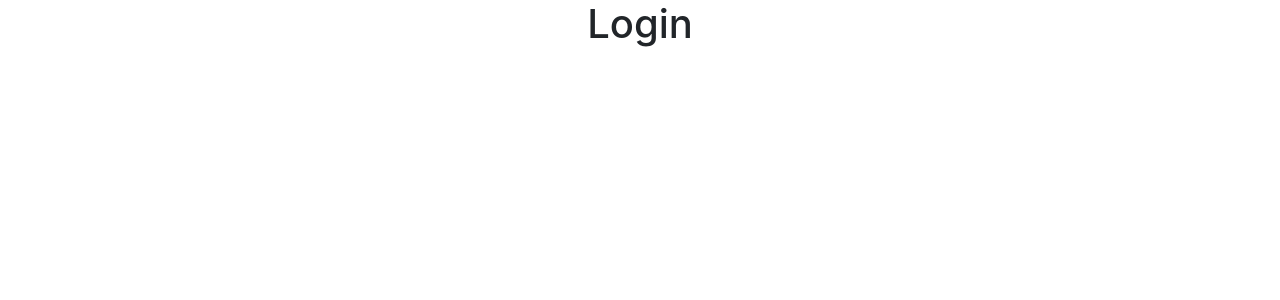
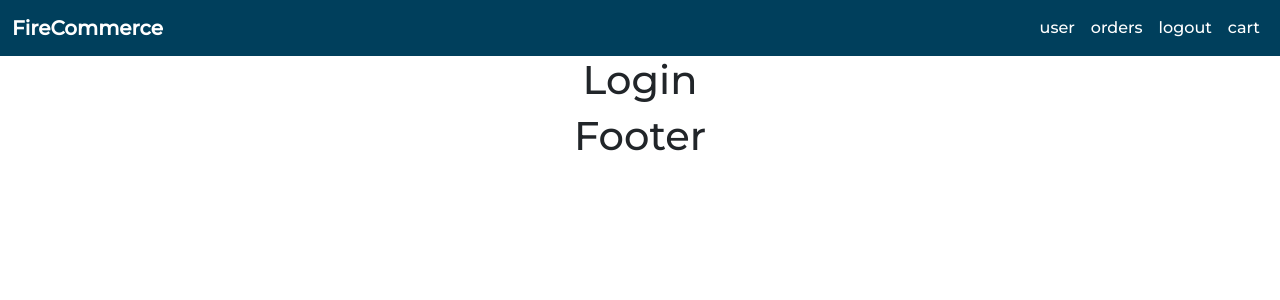
Before and after one commit to harshal1391/e-commerce, a React (Create React App) app: page /login in a window 1280 px wide. Shown: the top 300 px of the page. Built offline with nearby package versions, Linux system fonts and the light colour scheme.

Commit message:
adding pages, header ,footer

```diff
--- a/src/App.js
+++ b/src/App.js
@@ -6,6 +6,8 @@
 import RegisterPage from "./pages/RegisterPage";
 import Productinfo from "./pages/Productinfo";
 import CartPage from "./pages/CartPage";
+
+import './stylesheets/layout.css'
 
 function App() {
   return (
--- a/src/components/Header.js
+++ b/src/components/Header.js
@@ -3,7 +3,48 @@
 function Header() {
   return (
     <div>
-      <h1>Header</h1>
+      <nav className="navbar navbar-expand-lg navbar-light bg-light">
+        <div className="container-fluid">
+          <a className="navbar-brand" href="#">
+            FireCommerce
+          </a>
+          <button
+            className="navbar-toggler"
+            type="button"
+            data-bs-toggle="collapse"
+            data-bs-target="#navbarNav"
+            aria-controls="navbarNav"
+            aria-expanded="false"
+            aria-label="Toggle navigation"
+          >
+            <span className="navbar-toggler-icon"></span>
+          </button>
+          <div className="collapse navbar-collapse" id="navbarNav">
+            <ul className="navbar-nav ms-auto">
+              <li className="nav-item">
+                <a className="nav-link active" aria-current="page" href="#">
+                  user
+                </a>
+              </li>
+              <li className="nav-item">
+                <a className="nav-link" href="#">
+                  orders
+                </a>
+              </li>
+              <li className="nav-item">
+                <a className="nav-link" href="#">
+                  logout
+                </a>
+              </li>
+              <li className="nav-item">
+                <a className="nav-link" href="#">
+                  cart
+                </a>
+              </li>
+            </ul>
+          </div>
+        </div>
+      </nav>
     </div>
   );
 }
--- a/src/index.css
+++ b/src/index.css
@@ -1,13 +1,14 @@
+@import url('https://fonts.googleapis.com/css2?family=Montserrat:wght@500&display=swap');
+
 body {
   margin: 0;
-  font-family: -apple-system, BlinkMacSystemFont, 'Segoe UI', 'Roboto', 'Oxygen',
-    'Ubuntu', 'Cantarell', 'Fira Sans', 'Droid Sans', 'Helvetica Neue',
-    sans-serif;
+  font-family: 'Montserrat',
+  sans-serif;
   -webkit-font-smoothing: antialiased;
   -moz-osx-font-smoothing: grayscale;
 }
 
 code {
-  font-family: source-code-pro, Menlo, Monaco, Consolas, 'Courier New',
-    monospace;
+  font-family: 'Montserrat',
+  sans-serif;
 }
--- a/src/pages/CartPage.js
+++ b/src/pages/CartPage.js
@@ -1,10 +1,11 @@
 import React from "react";
+import Layout from "../components/Layout";
 
 function CartPage() {
   return (
-    <div>
+    <Layout>
       <h1>Cart</h1>
-    </div>
+    </Layout>
   );
 }
 
--- a/src/pages/LoginPage.js
+++ b/src/pages/LoginPage.js
@@ -1,10 +1,11 @@
 import React from "react";
+import Layout from "../components/Layout";
 
 function LoginPage() {
   return (
-    <div>
+    <Layout>
       <h1>Login</h1>
-    </div>
+    </Layout>
   );
 }
 
--- a/src/pages/Productinfo.js
+++ b/src/pages/Productinfo.js
@@ -1,10 +1,11 @@
 import React from "react";
+import Layout from "../components/Layout";
 
 function Productinfo() {
   return (
-    <div>
+    <Layout>
       <h1>Product info</h1>
-    </div>
+    </Layout>
   );
 }
 
--- a/src/pages/RegisterPage.js
+++ b/src/pages/RegisterPage.js
@@ -1,10 +1,11 @@
 import React from "react";
+import Layout from "../components/Layout";
 
 function RegisterPage() {
   return (
-    <div>
+    <Layout>
       <h1>Register</h1>
-    </div>
+    </Layout>
   );
 }
 
--- /dev/null
+++ b/src/stylesheets/layout.css
@@ -0,0 +1,10 @@
+.navbar{
+    background-color: #003f5c !important;
+}
+.navbar-brand{
+    color: #fff !important;
+    font-weight: bold;
+}
+.nav-link{
+    color: #fff !important;
+}
```
